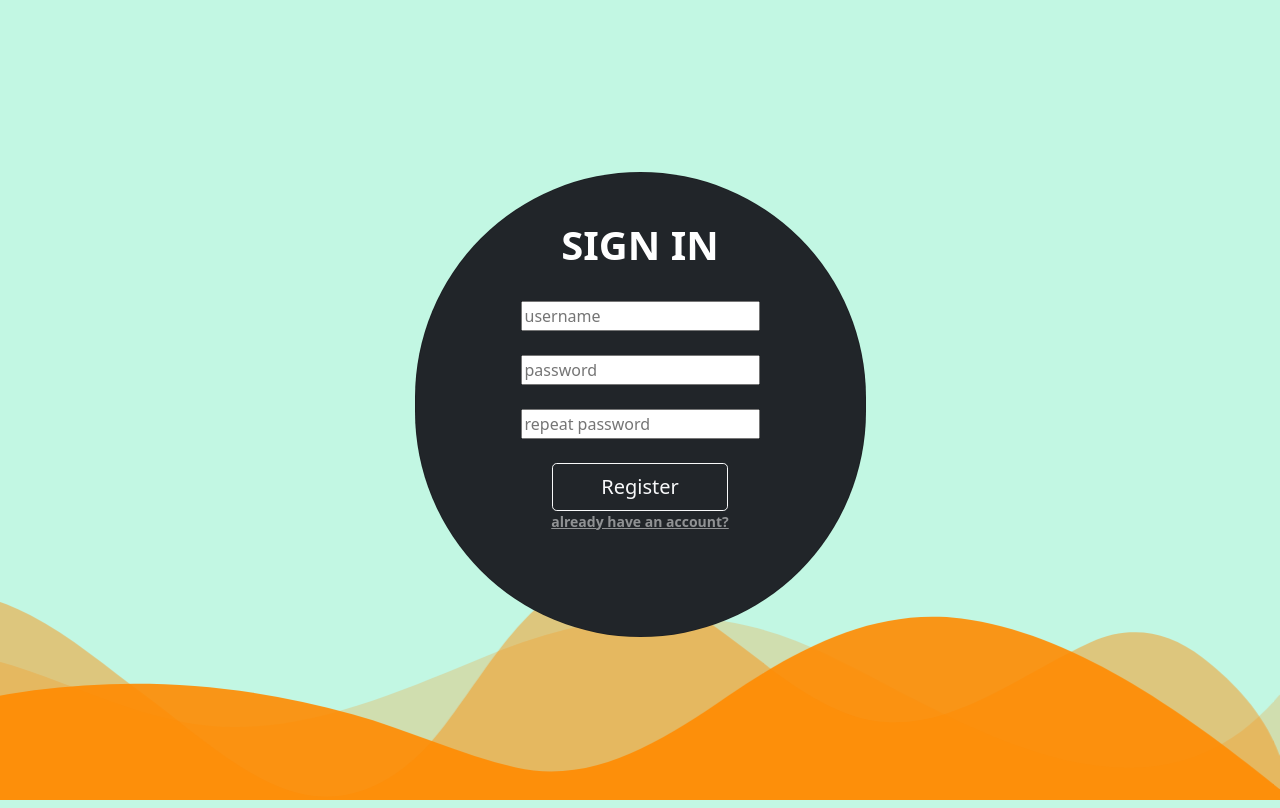
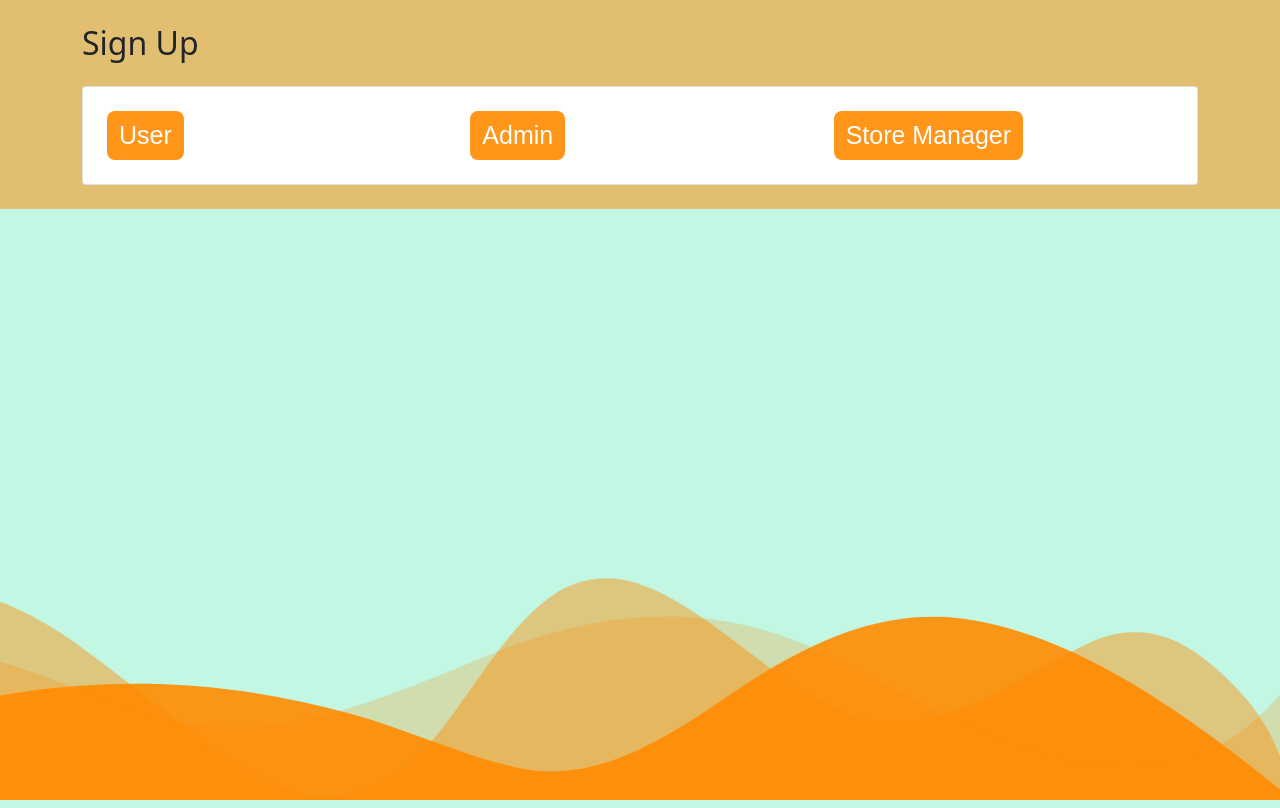
Before and after one commit to UnimibSoftEngCourse2022/progetto-clup-1-gruppo-clup-1, a Flask app: page /register in a window 1280 px wide. Run offline with Flask 2, Linux system fonts and the light colour scheme; some libraries are stand-ins or nearby versions.

Commit message:
registration split

```diff
--- a/src/clup/flaskr/auth.py
+++ b/src/clup/flaskr/auth.py
@@ -1,5 +1,6 @@
-from flask import Blueprint, render_template, redirect, url_for, flash
+from flask import Blueprint, render_template, redirect, url_for, flash, request
 from flask_login import login_user, login_required, logout_user, current_user
+from .forms.registration_form import RegistrationForm
 
 import src.clup.flaskr.global_setup as setup
 from src.clup.usecases.generic_login_usecase import GenericLoginUsecase
@@ -17,7 +18,20 @@ bp = Blueprint('auth', __name__)
 
 @bp.route('/register', methods=['GET', 'POST'])  # conterrà solo i tre link alle tre diverse register per tipo
 def register():
-    form = UserRegisterForm()
+     form = RegistrationForm()
+     if request.method == 'POST':
+        if request.form['submit_button'] == 'User':
+            return redirect(url_for('auth.user_register'))
+        elif request.form['submit_button'] == 'Admin':
+            pass # do something else
+        elif request.form['submit_button'] == 'Store Manager':
+            pass #
+     elif request.method == 'GET':
+        return render_template('register.html', form=form)
+
+@bp.route('/register/user', methods=['GET', 'POST'])  # conterrà solo i tre link alle tre diverse register per tipo
+def user_register():
+    form = RegistrationForm()
     if form.validate_on_submit():
         username = form.username.data
         password = form.password1.data
@@ -30,7 +44,7 @@ def register():
             return redirect(url_for('auth.register'))
     elif form.is_submitted():
         flash("check all fields", category='danger')
-    return render_template('register.html', form=form)
+    return render_template('user_register.html', form=form)
 
 
 # TODO def user_register()^^^
--- /dev/null
+++ b/src/clup/flaskr/forms/registration_form.py
@@ -0,0 +1,8 @@
+from flask_wtf import FlaskForm
+from wtforms import SubmitField
+
+
+class RegistrationForm(FlaskForm):
+    user_register = SubmitField(label='user_registration')
+    admin_register = SubmitField(label='admin_register')
+    store_manager_register = SubmitField(label='store_manager_register')
--- a/src/clup/flaskr/templates/register.html
+++ b/src/clup/flaskr/templates/register.html
@@ -5,36 +5,44 @@ User Register
 {% endblock %}
 
 {% block content %}
-<div class="container py-1">
-    <section class="vh-100 gradient-custom">
-        <div class="row d-flex justify-content-center align-items-center h-100">
-            <div class="col-12 col-md-8 col-lg-6 col-xl-5">
-                <div class="card bg-dark text-white" style="border-radius: 20rem;">
-                    <div class="card-body p-5 text-center">
-                        {{ form.csrf_token }}
-                        {{ form.hidden_tag() }}
-                        <h1 class="fw-bold mb-2 text-uppercase">Sign in</h1>
-                        <br>
-                        <div class="form-outline form-white mb-4">
-                            {{ form.username(placeholder="username") }}
-                        </div>
-                        <div class="form-outline form-white mb-4">
-                            {{ form.password1(placeholder="password") }}
-                        </div>
-                        <div class="form-outline form-white mb-4">
-                            {{ form.password2(placeholder="repeat password") }}
-                        </div>
-
-                        {{ form.submit(class="btn btn-outline-light btn-lg px-5") }}
-                        <p class="small mb-5 pb-lg-2">
-                            <a href="{{ url_for('auth.login')}}" class="text-white-50 fw-bold">
-                                already have an account?
-                            </a>
-                        </p>
+<div class="mask d-flex align-items-center h-100" style="background-color: rgba(255, 141, 10, 0.527);">
+    <div class="container mt-4">
+        <p class="h2 mb-4 text">Sign Up</p>
+        <div class="card mb-4">
+            <div class="card-body p-4">
+                <div class="row">
+                    <div class="col align-items-center">
+                        <button id="user_register" type="submit" name="submit_button">User</button>
+                    </div>
+                    <div class="col align-items-center">
+                        <button id="admin_register" type="submit" name="submit_button">Admin</button>
+                    </div>
+                    <div class="col align-items-center">
+                        <button id="store_manager_register" type="submit" name="submit_button">Store Manager</button>
                     </div>
                 </div>
             </div>
         </div>
-    </section>
+    </div>
 </div>
 {% endblock %}
+{% block style %}
+<style>
+    #user_register, #admin_register, #store_manager_register{
+        color: white;
+        z-index: 2;
+        font: normal 300 25px/1 'Josefin Sans', sans-serif;
+        text-align: center;
+        white-space: nowrap;
+        padding: 12px;
+        background-color: #FF8A00E6;
+        border: none;
+        border-radius: 8px;
+    }
+
+    #user_register, #admin_register, #store_manager_register{
+        background-color: #FF8A00E6;
+        ;
+    }
+</style>
+{% endblock %}
```
Also changed, not shown: src/clup/flaskr/templates/user_register.html (added, +40 -0 lines).
